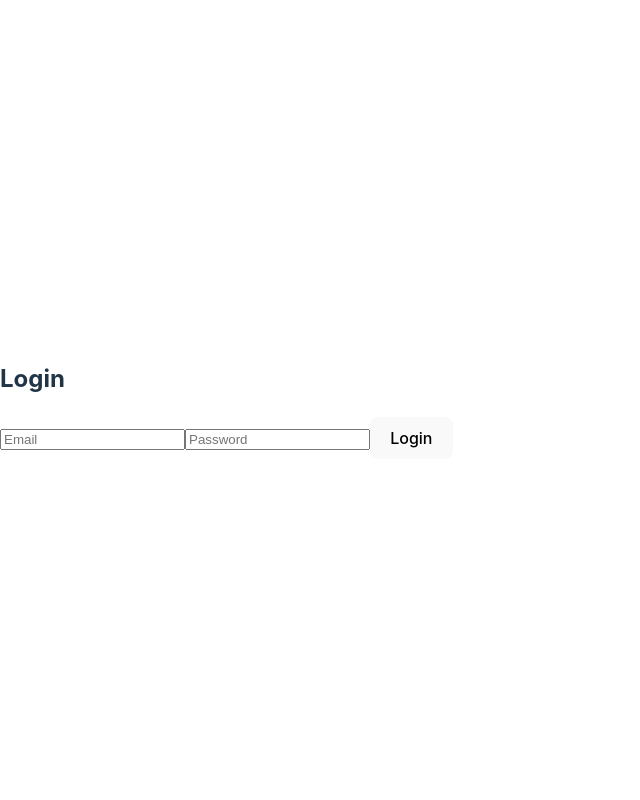
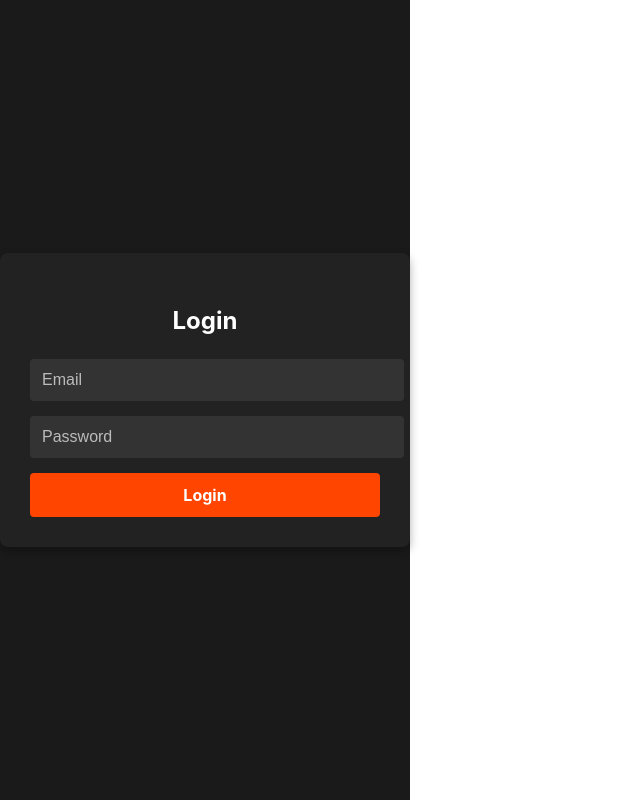
Before and after one commit to ampolperlada/authentication-sys, a React (Vite) app in the folder frontend/frontend-auth/: page /login in a window 1280 px wide. Shown: the whole page, without its empty margins (0-640 px from the left). Built offline with nearby package versions, Linux system fonts and the light colour scheme.

Commit message:
styling login.css

```diff
--- a/frontend/frontend-auth/src/pages/Login.jsx
+++ b/frontend/frontend-auth/src/pages/Login.jsx
@@ -23,14 +23,17 @@ const Login = () => {
   };
 
   return (
-    <div>
+    <div className="login-container">
+    <div className="login-box">
       <h2>Login</h2>
-      <form onSubmit={handleLogin}>
+      <form className="login-form" onSubmit={handleLogin}>
         <input type="email" placeholder="Email" value={email} onChange={(e) => setEmail(e.target.value)} required />
         <input type="password" placeholder="Password" value={password} onChange={(e) => setPassword(e.target.value)} required />
-        <button type="submit">Login</button>
+        <button className="login-btn" type="submit">Login</button>
       </form>
     </div>
+  </div>
+
   );
 };
 
--- a/frontend/frontend-auth/src/styles/Login.css
+++ b/frontend/frontend-auth/src/styles/Login.css
@@ -1,30 +1,42 @@
 .login-container {
   display: flex;
-  flex-direction: column;
-  align-items: center;
-  justify-content: center;
-  min-height: 100vh;
-  background-color: #1a1a1a; /* Dark theme */
+  justify-content: center;  /* ✅ Centers horizontally */
+  align-items: center;      /* ✅ Centers vertically */
+  height: 100vh;            /* ✅ Full height of screen */
+  background-color: #1a1a1a;
   color: white;
+}
+
+.login-box {
+  background: #222;
+  padding: 30px;
+  border-radius: 8px;
+  box-shadow: 0 4px 10px rgba(0, 0, 0, 0.3);
+  width: 350px;
+  text-align: center;
+}
+
+.login-box h2 {
+  margin-bottom: 20px;
+  font-size: 24px;
+  font-weight: bold;
 }
 
 .login-form {
   display: flex;
   flex-direction: column;
   gap: 15px;
-  background: #222;
-  padding: 20px;
-  border-radius: 8px;
-  box-shadow: 0 4px 10px rgba(0, 0, 0, 0.3);
-  width: 300px;
 }
 
 .login-form input {
-  padding: 10px;
-  border: 1px solid #444;
+  width: 100%;
+  padding: 12px;
+  border: none;
   background: #333;
   color: white;
   border-radius: 4px;
+  font-size: 16px;
+  outline: none;
 }
 
 .login-form input::placeholder {
@@ -32,14 +44,16 @@
 }
 
 .login-btn {
-  padding: 10px;
-  background: #ff4500; /* Button color */
+  padding: 12px;
+  width: 100%;
+  background: #ff4500;
   color: white;
   font-weight: bold;
   border: none;
   border-radius: 4px;
   cursor: pointer;
   transition: 0.3s;
+  font-size: 16px;
 }
 
 .login-btn:hover {
```
